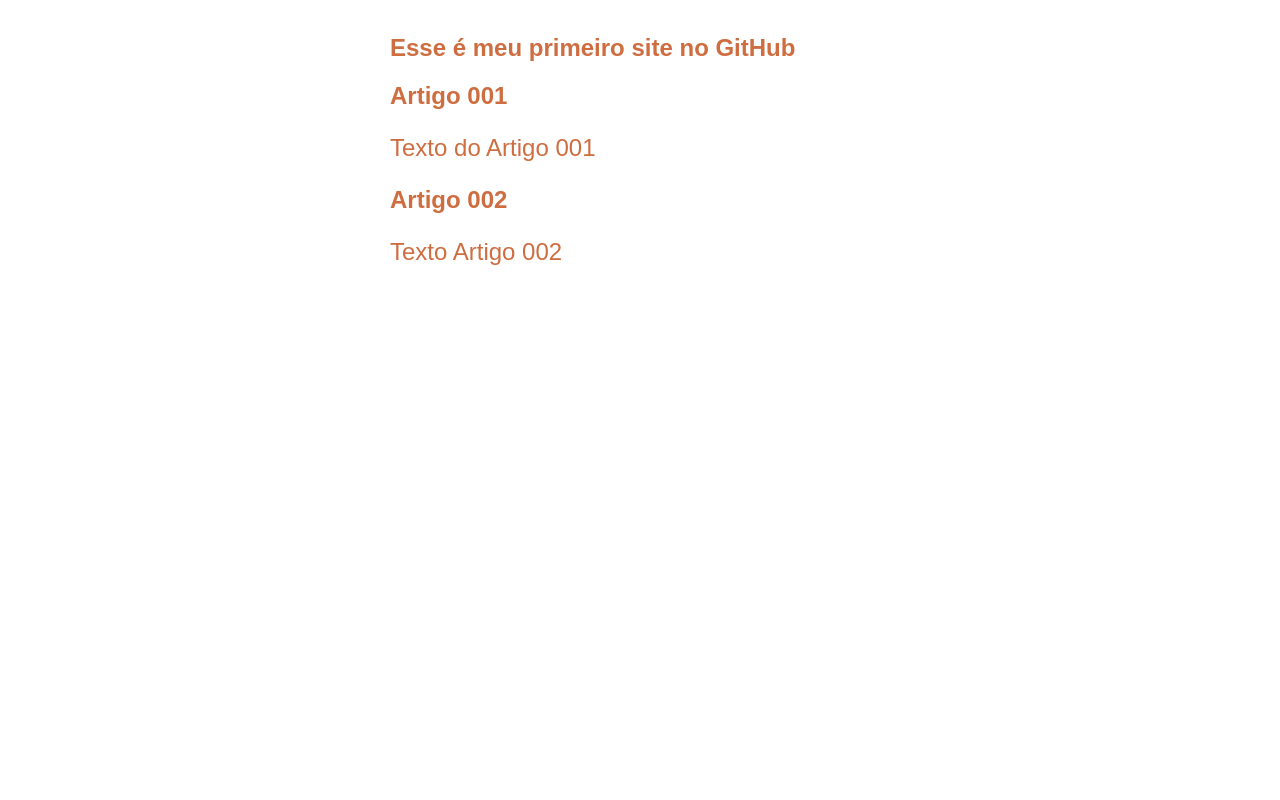
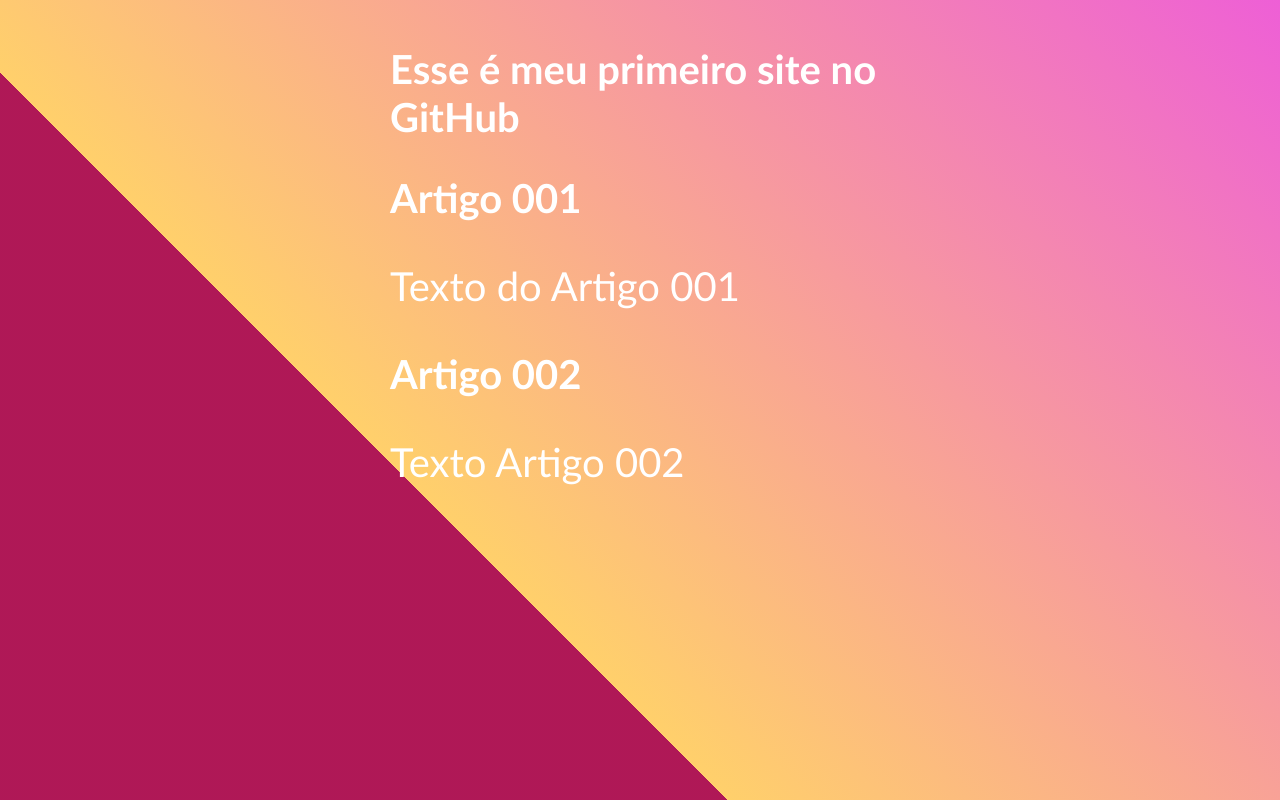
Before and after one commit to Alexandria-Lemos/projeto-site, a plain HTML site: page index.html in a window 1280 px wide. Drawn offline with Linux system fonts and the light colour scheme.

Commit message:
CSS more add

```diff
--- a/estilos/style.css
+++ b/estilos/style.css
@@ -1,19 +1,24 @@
+
+
 * {
-   font-family : salara, sans-serif;
-   font-size: 24px;
-   font-weight: 400px;
-   color: rgb(206, 109, 64);
+   background-attachment: fixed;
+   font-family: Gill Sans, sans-serif;
+   font-size: 40px;
+   color:rgb(255, 255, 255)
 
 }
 
 body {
-    background-color: linear-gradiant(0deg, rgba(126, 0, 36, 0.582), rgb(255, 234, 112)) ;
+
+    background-image: linear-gradient(45deg, #a70045e7 35%, #ffd06b 35%, rgb(238, 95, 214));
 }
 
-main {
-    background-attachment: rgb(41, 33, 44);
+
+* main {
+
+    background-attachment: rgb(190, 11, 255);
     width: 500px;
-    margin:auto;
+    margin: auto;
     padding: 10px;
-    box-shadow: 3px, 3px, 5px rgba(13, 4, 17, 0.842);
+
 }
--- a/index.html
+++ b/index.html
@@ -5,7 +5,7 @@
     <meta http-equiv="X-UA-Compatible" content="IE=edge">
     <meta name="viewport" content="width=device-width, initial-scale=1.0">
     <title>Meu site no GitHub</title>
-    <link rel="stylesheet" href="estilos/style.css">
+
 </head>
 <body>
     <main>
@@ -23,3 +23,5 @@
     </main>
 </body>
 </html>
+
+<link rel="stylesheet" href="estilos/style.css">
```
